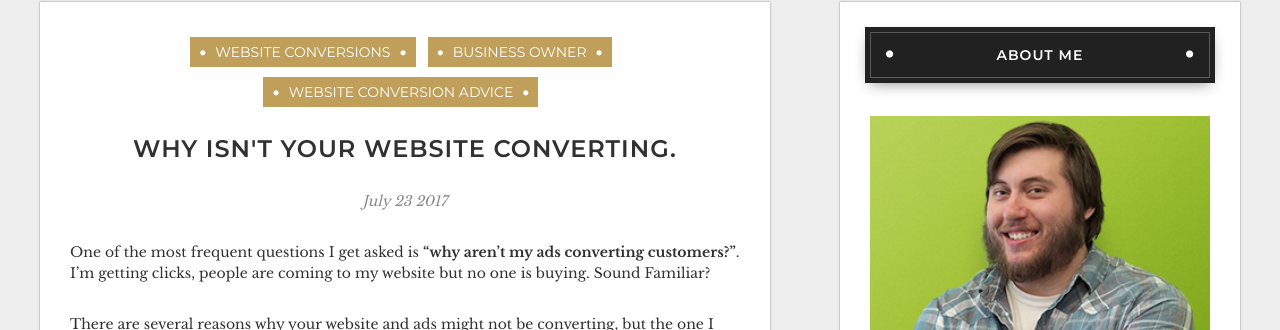
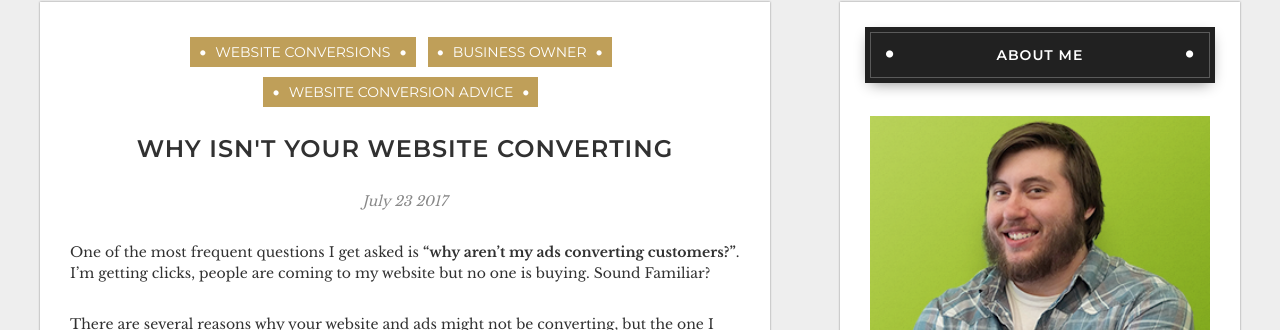
Before and after one commit to jeffAwesome/jeffAwesome2.0, a Jekyll site: the page built from _posts/2017-07-23-why-isnt-your-website-converting.markdown, in a window 1280 px wide. Shown: the part 358-688 px from the top of the page. Built offline with Jekyll 4.4.1, drawn with Linux system fonts in a browser that asks for light colours; nearby versions of some CDN libraries.

```diff
--- a/_posts/2017-07-23-why-isnt-your-website-converting.markdown
+++ b/_posts/2017-07-23-why-isnt-your-website-converting.markdown
@@ -1,6 +1,6 @@
 ---
 layout: post
-title:  "Why isn't your website converting."
+title:  "Why isn't your website converting"
 date:   2017-07-23 9:54:44 -0500
 categories: blog
 tags: ['Website conversions', 'Business Owner', 'Website conversion advice']
```
